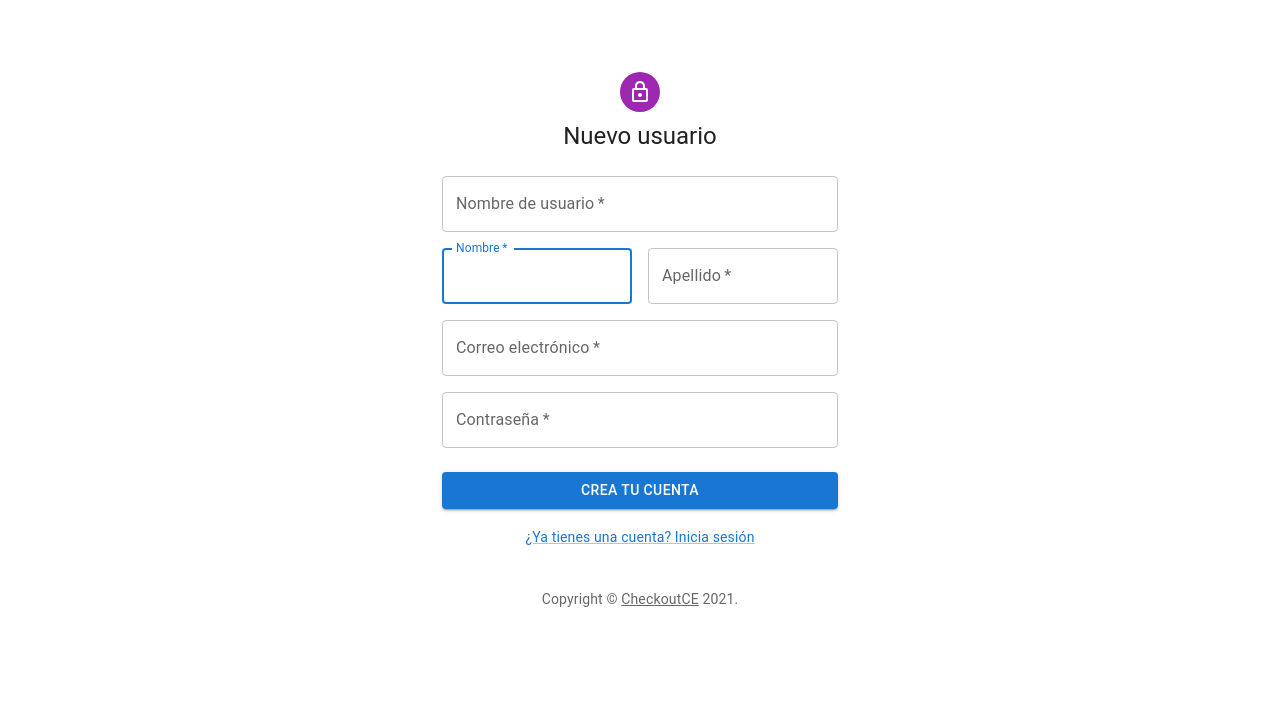
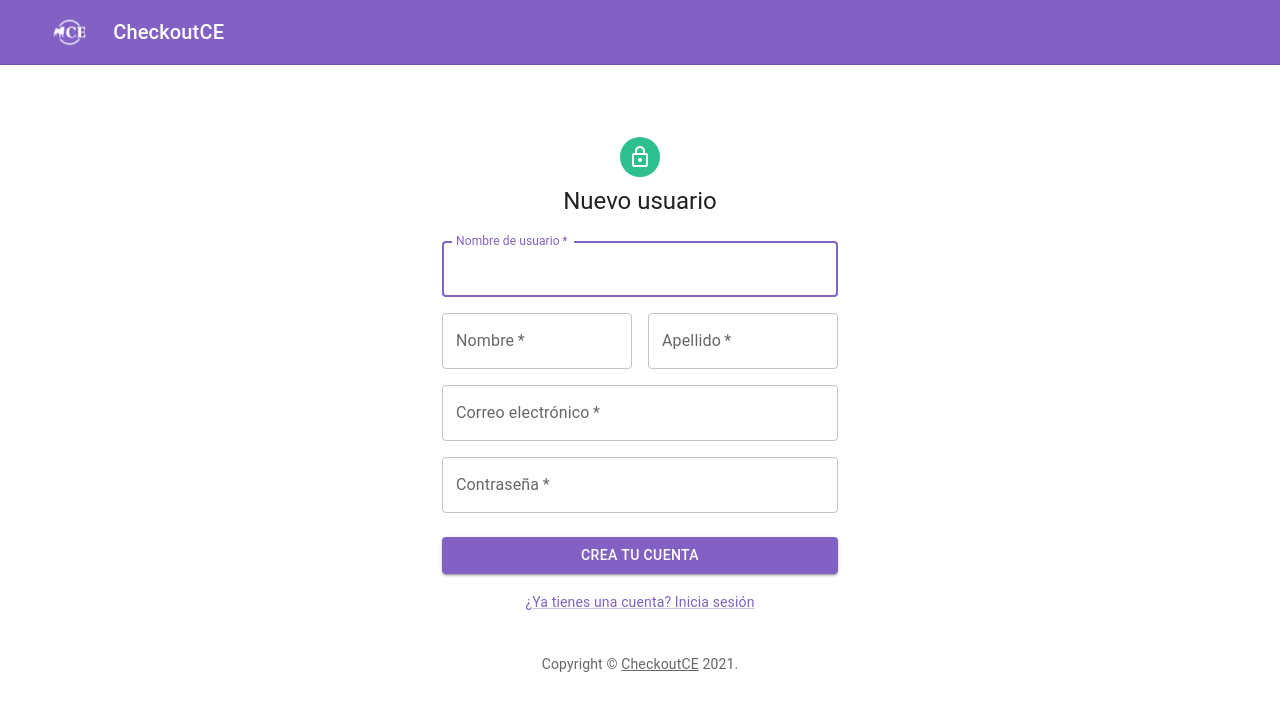
Before and after one commit to hiromi00/checkoutCE, a React (Create React App) app in the folder front/: page /signup in a window 1280 px wide. Shown: the top 710 px of the page. Built offline with nearby package versions, Linux system fonts and the light colour scheme; no server answers.

Commit message:
implementacion de interceptores y token

```diff
--- a/front/src/App.js
+++ b/front/src/App.js
@@ -1,46 +1,79 @@
-import { useState } from "react";
+import { useState, useEffect } from "react";
 import "./App.css";
 import Login from "./views/Login";
 import AppBar from "./views/Home";
-import { Routes, Route } from "react-router-dom";
+import { Routes, Route, Navigate } from "react-router-dom";
 import Checkout from "./views/Checkout";
 import SignUp from "./views/SignUp";
 import Catalog from "./views/Catalog";
 import ShoppingCart from "./views/ShoppingCart";
 import Orders from "./views/Orders";
-import Specs from './views/Specs'
+import Specs from "./views/Specs";
+import axios from "axios";
 
 function App() {
   const [shoppingCart, setShoppingCart] = useState([`una gorda`, `joto`]);
+
+  useEffect(() => {
+    // Add a request interceptor
+    const header = axios.interceptors.request.use(function (config) {
+      const { token } = JSON.parse(localStorage.getItem("user"));
+      config.headers.Authorization = token ?? null;
+      return config;
+    });
+
+    return axios.interceptors.request.eject(header);
+  }, []);
+
+  // Wrapper para <Route> que redirige al login si no se está autenticado
+  const PrivateRoute = ({ children }) =>
+    JSON.parse(localStorage.getItem(`user`)) ? (
+      <>{children}</>
+    ) : (
+      <Navigate to="/login" replace={true} />
+    );
 
   return (
     <div className="App">
       <Routes>
         <Route path="login" element={<Login />} />
         <Route path="signup" element={<SignUp />} />
-        <Route path="checkout" element={<Checkout />} />
+        <Route
+          path="checkout"
+          element={
+            <PrivateRoute>
+              <Checkout />
+            </PrivateRoute>
+          }
+        />
         <Route
           path="/"
           element={
+            <PrivateRoute>
               <AppBar shoppingCart={shoppingCart}>
                 <Catalog />
               </AppBar>
+            </PrivateRoute>
           }
         />
         <Route
           path="shopping_cart"
           element={
+            <PrivateRoute>
               <AppBar shoppingCart={shoppingCart}>
                 <ShoppingCart />
               </AppBar>
+            </PrivateRoute>
           }
         />
         <Route
           path="orders"
           element={
+            <PrivateRoute>
               <AppBar shoppingCart={shoppingCart}>
                 <Orders />
               </AppBar>
+            </PrivateRoute>
           }
         />
         <Route
--- a/front/src/services/auth.js
+++ b/front/src/services/auth.js
@@ -8,4 +8,8 @@ const signUp = (user) => {
   return axios.post("signin", user);
 };
 
-export { signUp };
+const login = (user) => {
+  return axios.post("login", user);
+};
+
+export { signUp, login };
--- a/front/src/views/Login/index.js
+++ b/front/src/views/Login/index.js
@@ -1,9 +1,7 @@
-import * as React from "react";
+import { useState } from "react";
 import Button from "@mui/material/Button";
 import CssBaseline from "@mui/material/CssBaseline";
 import TextField from "@mui/material/TextField";
-import FormControlLabel from "@mui/material/FormControlLabel";
-import Checkbox from "@mui/material/Checkbox";
 import Link from "@mui/material/Link";
 import Paper from "@mui/material/Paper";
 import Box from "@mui/material/Box";
@@ -11,6 +9,10 @@ import Grid from "@mui/material/Grid";
 import Typography from "@mui/material/Typography";
 import { createTheme, ThemeProvider } from "@mui/material/styles";
 import { ReactComponent as LogoCheckout } from "../../assets/images/logo.svg";
+import Utils from "../../utils/alert";
+import { useFormik } from "formik";
+import { login } from "../../services/auth";
+import { useNavigate } from "react-router-dom";
 
 function Copyright(props) {
   return (
@@ -30,18 +32,42 @@ function Copyright(props) {
   );
 }
 
-const theme = createTheme();
+const theme = createTheme({
+  palette: {
+    secondary: {
+      main: "#2ebf91",
+    },
+    primary: {
+      main: "#8360c3",
+    },
+  },
+});
+const alerts = Utils;
 
 export default function SignInSide() {
-  const handleSubmit = (event) => {
-    event.preventDefault();
-    const data = new FormData(event.currentTarget);
-    // eslint-disable-next-line no-console
-    console.log({
-      email: data.get("email"),
-      password: data.get("password"),
-    });
+  const navigate = useNavigate();
+  const [loading, setLoading] = useState(true);
+
+  const onLogin = (data) => {
+    localStorage.setItem("user", JSON.stringify(data));
   };
+
+  const formik = useFormik({
+    initialValues: {
+      username: "",
+      password: "",
+    },
+    onSubmit: async (values) => {
+      await login(values)
+        .then(({ data }) => {
+          onLogin(data);
+          navigate(`/`, { replace: true });
+        })
+        .catch((e) => {
+          alerts.danger(e?.message);
+        });
+    },
+  });
 
   return (
     <ThemeProvider theme={theme}>
@@ -77,21 +103,18 @@ export default function SignInSide() {
             <Typography component="h1" variant="h5">
               Iniciar sesión
             </Typography>
-            <Box
-              component="form"
-              noValidate
-              onSubmit={handleSubmit}
-              sx={{ mt: 1 }}
-            >
+            <Box component="form" noValidate sx={{ mt: 1 }}>
               <TextField
                 margin="normal"
                 required
                 fullWidth
-                id="email"
-                label="Correo electrónico"
-                name="email"
-                autoComplete="email"
+                id="username"
+                label="Nombre de usuario"
+                name="username"
+                autoComplete="username"
                 autoFocus
+                onChange={formik.handleChange}
+                value={formik.values.username}
               />
               <TextField
                 margin="normal"
@@ -102,16 +125,15 @@ export default function SignInSide() {
                 type="password"
                 id="password"
                 autoComplete="current-password"
-              />
-              <FormControlLabel
-                control={<Checkbox value="remember" color="primary" />}
-                label="No me olvides"
+                onChange={formik.handleChange}
+                value={formik.values.password}
               />
               <Button
                 type="submit"
                 fullWidth
                 variant="contained"
                 sx={{ mt: 3, mb: 2 }}
+                onClick={formik.handleSubmit}
               >
                 Iniciar sesión
               </Button>
--- a/front/src/views/SignUp/index.js
+++ b/front/src/views/SignUp/index.js
@@ -3,8 +3,6 @@ import Avatar from "@mui/material/Avatar";
 import Button from "@mui/material/Button";
 import CssBaseline from "@mui/material/CssBaseline";
 import TextField from "@mui/material/TextField";
-import FormControlLabel from "@mui/material/FormControlLabel";
-import Checkbox from "@mui/material/Checkbox";
 import Link from "@mui/material/Link";
 import Grid from "@mui/material/Grid";
 import Box from "@mui/material/Box";
@@ -17,6 +15,9 @@ import { signUp } from "../../services/auth";
 import Utils from "../../utils/alert";
 import { useNavigate } from "react-router-dom";
 import Loader from "../../components/Loader";
+import AppBar from "@mui/material/AppBar";
+import Toolbar from "@mui/material/Toolbar";
+import { ReactComponent as LogoCheckout } from "../../assets/images/whiteLogo.svg";
 
 function Copyright(props) {
   return (
@@ -36,22 +37,21 @@ function Copyright(props) {
   );
 }
 
-const theme = createTheme();
+const theme = createTheme({
+  palette: {
+    secondary: {
+      main: "#2ebf91",
+    },
+    primary: {
+      main: "#8360c3",
+    },
+  },
+});
 const alerts = Utils;
 
 export default function SignUp() {
   const navigate = useNavigate();
   const [loading, setLoading] = useState(true);
-
-  const handleSubmit = (event) => {
-    event.preventDefault();
-    const data = new FormData(event.currentTarget);
-    // eslint-disable-next-line no-console
-    console.log({
-      email: data.get("email"),
-      password: data.get("password"),
-    });
-  };
 
   useEffect(() => {
     if (loading) {
@@ -86,8 +86,27 @@ export default function SignUp() {
 
   return (
     <ThemeProvider theme={theme}>
+      <CssBaseline />
+      <AppBar
+        position="absolute"
+        color="default"
+        elevation={0}
+        sx={{
+          position: "relative",
+          backgroundColor: theme.palette.primary.main,
+          borderBottom: (t) => `1px solid ${t.palette.divider}`,
+        }}
+      >
+        <Toolbar>
+          <Avatar sx={{ bgcolor: "transparent", mx: "2%" }}>
+            <LogoCheckout />
+          </Avatar>
+          <Typography variant="h6" color="white" noWrap>
+            CheckoutCE
+          </Typography>
+        </Toolbar>
+      </AppBar>
       <Container component="main" maxWidth="xs">
-        <CssBaseline />
         {(loading && <Loader />) || (
           <Box
             sx={{
@@ -103,12 +122,7 @@ export default function SignUp() {
             <Typography component="h1" variant="h5">
               Nuevo usuario
             </Typography>
-            <Box
-              component="form"
-              noValidate
-              onSubmit={handleSubmit}
-              sx={{ mt: 3 }}
-            >
+            <Box component="form" noValidate sx={{ mt: 3 }}>
               <Grid container spacing={2}>
                 <Grid item xs={12} sm={12}>
                   <TextField
@@ -131,7 +145,6 @@ export default function SignUp() {
                     fullWidth
                     id="name"
                     label="Nombre"
-                    autoFocus
                     onChange={formik.handleChange}
                     value={formik.values.name}
                   />
```
Lines whose indentation alone changed are shown as unchanged.
